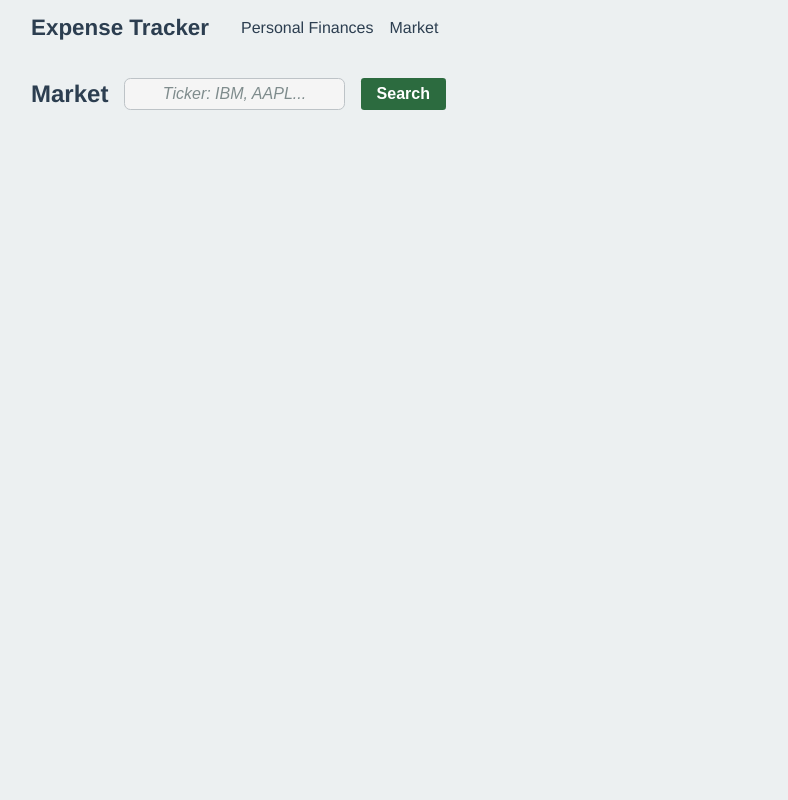
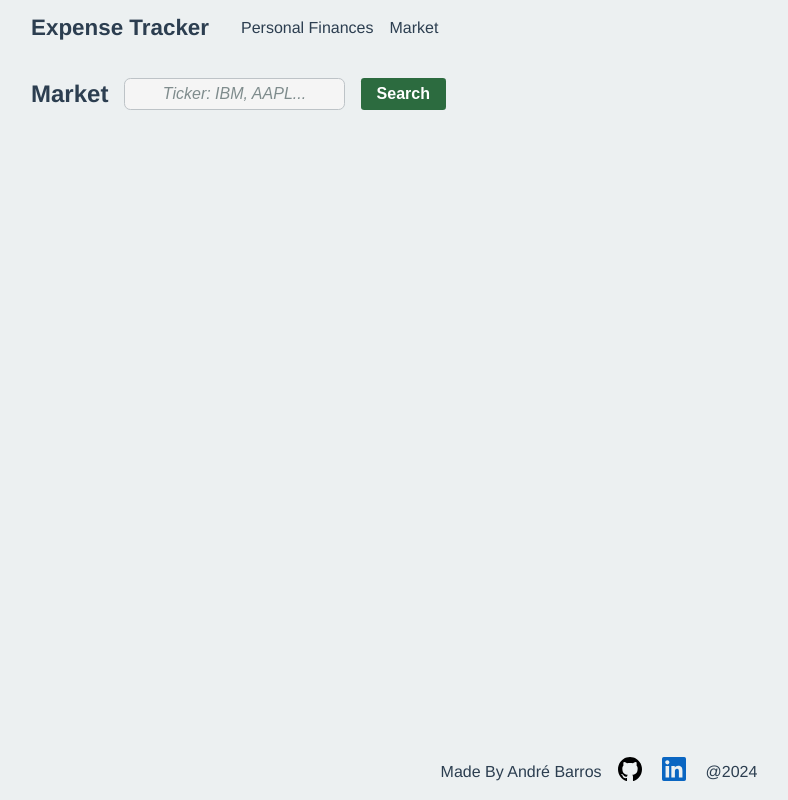
Before and after one commit to andrebarros7201/expense-tracker, a React (Vite) app: page /market in a window 1280 px wide. Shown: the whole page, without its empty margins (41-829 px from the left). Built offline with nearby package versions, Linux system fonts and the light colour scheme.

Commit message:
add footer to page

```diff
--- a/src/App.jsx
+++ b/src/App.jsx
@@ -1,12 +1,14 @@
 import "./App.scss";
 import { Outlet } from "react-router-dom";
 import Header from "./components/header/Header.jsx";
+import Footer from "./components/footer/Footer.jsx";
 
 function App() {
   return (
     <>
       <Header />
       <Outlet />
+      <Footer />
     </>
   );
 }
--- a/src/App.scss
+++ b/src/App.scss
@@ -3,6 +3,9 @@
   text-align: center;
   box-sizing: border-box;
   padding: 0 2rem;
+  display: flex;
+  flex-direction: column;
+  height: 100%;
 
   @media (max-width: 800px) {
     padding: 0 0.5rem;
--- /dev/null
+++ b/src/components/footer/Footer.jsx
@@ -0,0 +1,18 @@
+import styles from "./Footer.module.scss";
+import linkedinLogo from "../../assets/linkedin.svg";
+import gitHubLogo from "../../assets/github.svg";
+
+export default function Footer() {
+  return (
+    <div className={styles["footer"]}>
+      <p>Made By André Barros</p>
+      <a href="https://github.com/andrebarros7201">
+        <img src={gitHubLogo} alt="GitHub Logo" />
+      </a>
+      <a href="https://www.linkedin.com/in/andr%C3%A9-barros-8698a1185/">
+        <img src={linkedinLogo} alt="LinkedIn Logo" />
+      </a>
+      <p>@{new Date().getFullYear()}</p>
+    </div>
+  );
+}
--- /dev/null
+++ b/src/components/footer/Footer.module.scss
@@ -0,0 +1,8 @@
+.footer {
+  display: flex;
+  flex-flow: row wrap;
+  justify-content: center;
+  align-items: center;
+  gap: 1rem;
+  width: 100%;
+}
--- a/src/components/market/Market.jsx
+++ b/src/components/market/Market.jsx
@@ -2,6 +2,7 @@ import styles from "./Market.module.scss";
 import "../../styles/main.scss";
 import { createContext, useState } from "react";
 import SearchBox from "./marketSearchBox/SearchBox.jsx";
+import MarketTickerInfo from "./marketTickerInfo/MarketTickerInfo.jsx";
 
 export const MarketContext = createContext(null);
 
@@ -18,6 +19,7 @@ export default function Market() {
           <h2>Market</h2>
           <SearchBox />
         </div>
+        <MarketTickerInfo />
       </main>
     </MarketContext.Provider>
   );
--- /dev/null
+++ b/src/components/market/marketTickerInfo/MarketTickerInfo.jsx
@@ -0,0 +1,5 @@
+import styles from "./MarketTickerInfo.module.scss";
+
+export default function MarketTickerInfo() {
+  return <section className={styles["ticker"]}></section>;
+}
--- a/src/styles/_pages.scss
+++ b/src/styles/_pages.scss
@@ -7,6 +7,7 @@
   align-items: start;
   gap: 1rem;
   animation: fadeIn 0.3s ease-in-out;
+  flex: 1;
 }
 
 .page__title {
```
Also changed, not shown: src/assets/github.svg (added), src/assets/linkedin.svg (added), src/components/market/marketTickerInfo/MarketTickerInfo.module.scss (added).
